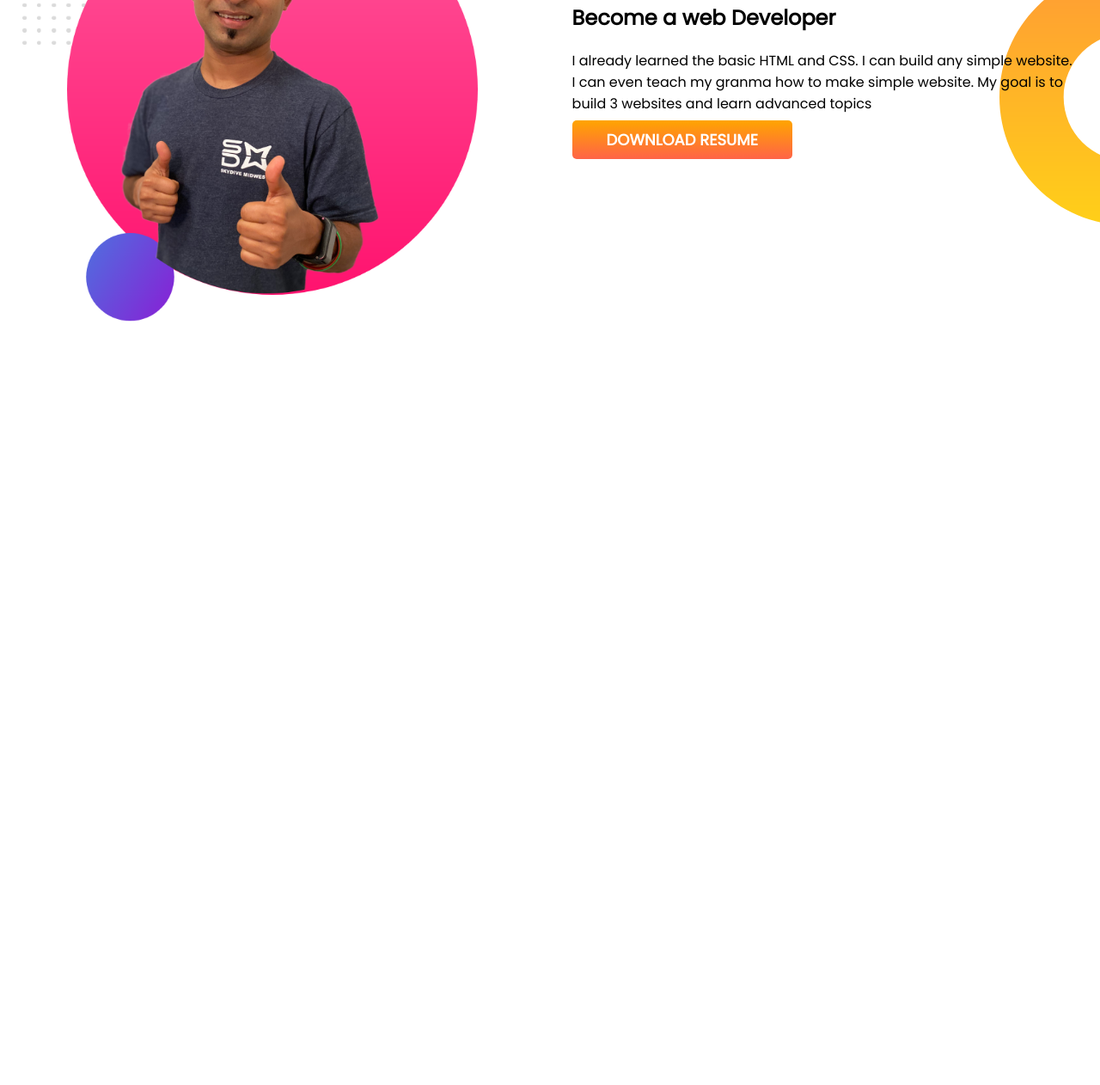
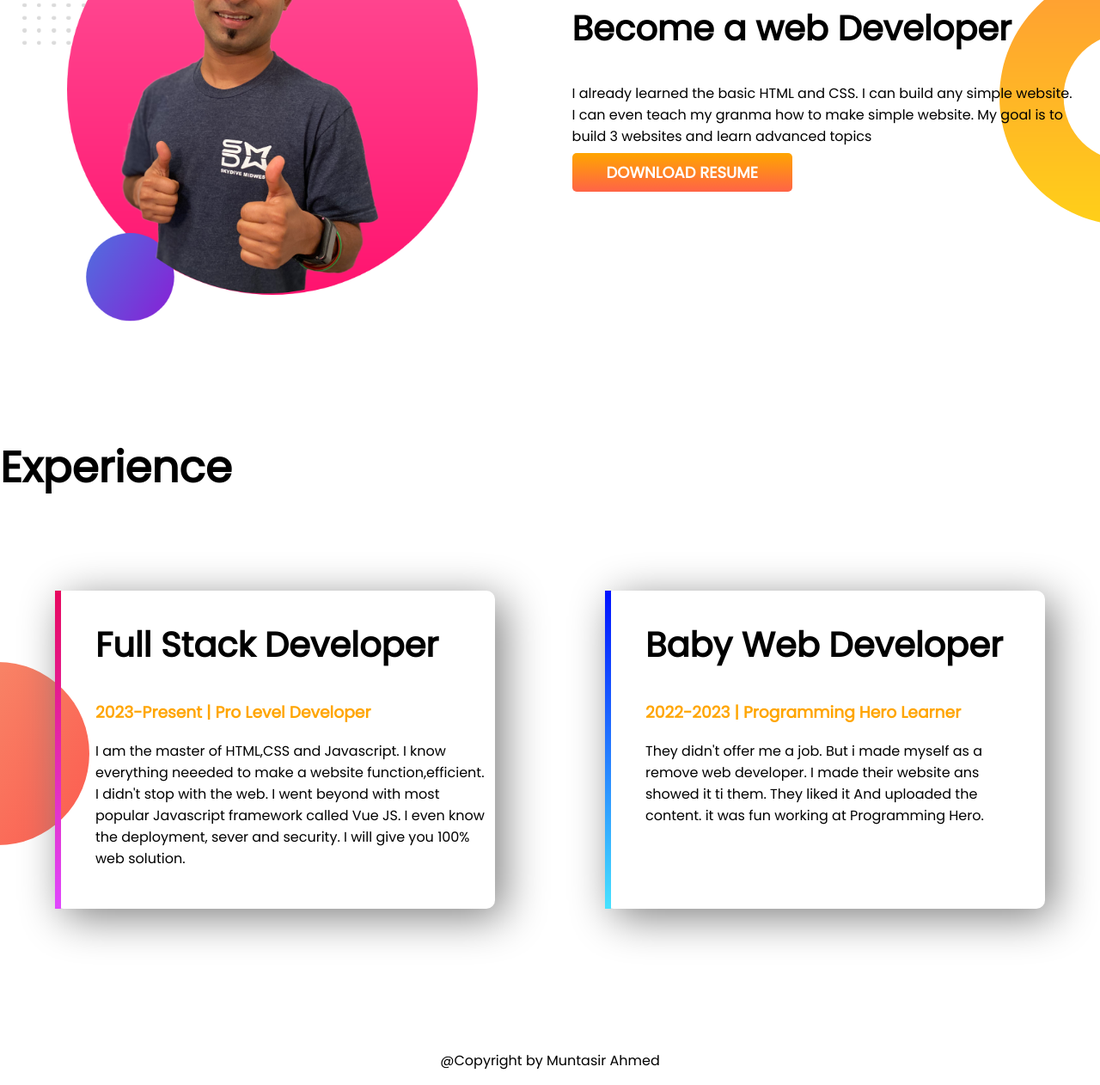
Before and after one commit to muntasirahmeed/developer-portfolio, a plain HTML site: page index.html in a window 1280 px wide. Shown: the part 885-2147 px from the top of the page at 86% size. Before the commit the page ends 1292 px from the top, so only its background shows below. Drawn offline with Linux system fonts and the light colour scheme.

Commit message:
website done

```diff
--- a/index.html
+++ b/index.html
@@ -13,7 +13,7 @@
 </head>
 <body>
 
-<section class="first-section">
+<section class="first-section felxiblecontainer">
     <div class="half-width">
         <h1>Welcome To</h1>
         <h1><span class="coloring-text">Muntasir Ahmed</span> World!</h1>
@@ -27,7 +27,7 @@
             <img src="images/main-pic.png" alt="Muntasir Ahmed">
         </div>
 </section>
-<section class="dream-big">
+<section class="dream-big felxiblecontainer">
 
 <div class="half-width">
     <img src="images/jhankar2.png" alt="Jhankar Mahbub">
@@ -40,6 +40,28 @@
 </div>
 
 </section>
+<section class="third-section">
+    <h1>Experience</h1>
+    <div class="information felxiblecontainer">
+        <div id="border1" class="experience">
+            <h2>Full Stack Developer</h2>
+            <h3 class="coloring-text">2023-Present | Pro Level Developer</h3>
+            <p>I am the master of HTML,CSS and Javascript. I know everything neeeded to make a website function,efficient. I didn't stop with the web. I went beyond with most popular Javascript framework called Vue JS. I even know the deployment, sever and security. I will give you 100% web solution.</p>
+        </div>
+        <div id="border2" class="experience">
+            <h2>Baby Web Developer</h2>
+            <h3  class="coloring-text">2022-2023 | Programming Hero Learner</h3>
+            <p>They didn't offer me a job. But i made myself as a remove web developer. I made their website ans showed it ti them. They liked it And uploaded the content. it was fun working at Programming Hero.</p>
+
+
+        </div>
+
+    </div>
+<footer>
+    <p>@Copyright by Muntasir Ahmed</p>
+</footer>
+
+</section>
 
 </body>
 </html>
--- a/style.css
+++ b/style.css
@@ -5,11 +5,18 @@ body{
 h1{
     font-size: 50px;
 }
+h2{
+    font-size: 40px;
+}
 .coloring-text{
     color: orange;
 }
+.felxiblecontainer{
+    display: flex;
+    margin-bottom: 100px;
+}
 .first-section{
-    display: flex;
+
     background-image: url(images/top-banner.png);
     background-repeat: no-repeat;
 }
@@ -31,9 +38,37 @@ h1{
     border-radius: 5px;
 }
 .dream-big{
-    display: flex;
+
     background-image: url(images/dream-bg.png);
     background-repeat: no-repeat;
     background-position: right;
-    margin-top: 100px;
 }
+.experience{
+    width: 40%;
+    margin: 5%;
+    box-shadow: 10px 10px 50px gray;
+    padding-left: 40px;
+    padding-right: 10px;
+    padding-bottom: 30px;
+    border-radius: 10px;
+
+
+}
+.third-section{
+    background-image: url(images/exp-bg.png);
+    background-repeat: no-repeat;
+    background-position: left;
+}
+#border1{
+    border-left: 7px solid;
+    border-image:linear-gradient(rgb(231, 8, 94), rgb(224, 71, 255));
+    border-image-slice: 1;
+}
+#border2{
+    border-left: 7px solid;
+    border-image:linear-gradient(rgb(0, 17, 255), rgb(71, 227, 255));
+    border-image-slice: 1;
+}
+footer p{
+    text-align: center;
+}
```
Also changed, not shown: 4 other files.
